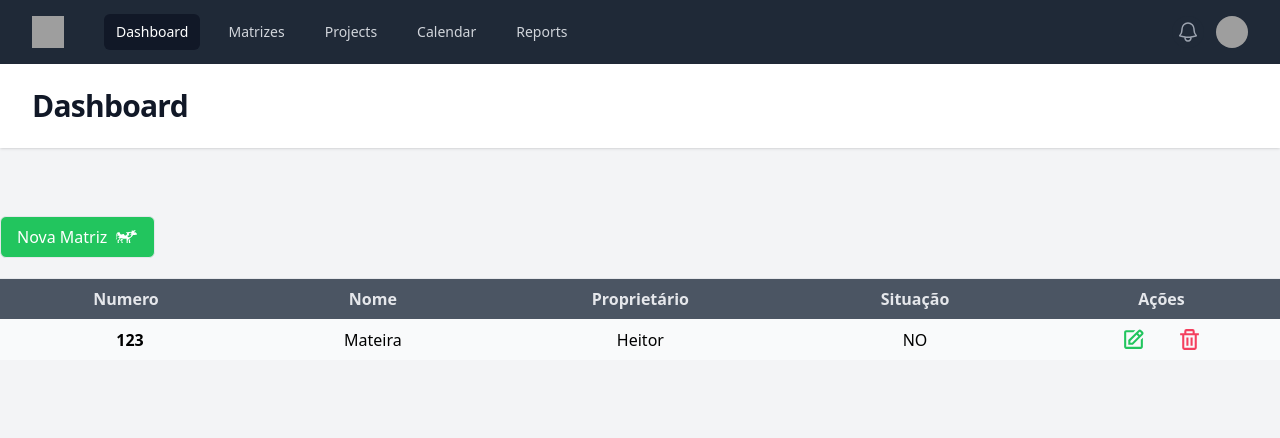
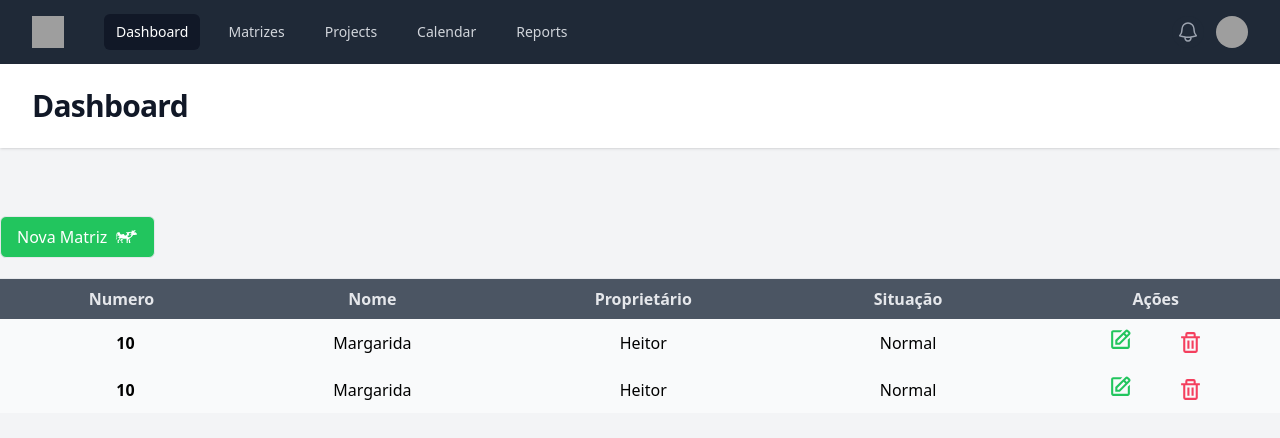
Before and after one commit to heitorcalaca/novo_controle_gado, a Next.js app: page /matrizes in a window 1280 px wide. Shown: the top 438 px of the page. Built offline with nearby package versions, Linux system fonts and the light colour scheme; grey boxes are pictures that could not be loaded.

Commit message:
lista + edit

```diff
--- /dev/null
+++ b/app/editaMatriz/page.jsx
@@ -0,0 +1,9 @@
+import FormEditaMatriz from "@/components/FormEditaMatriz";
+
+export default function NovaMatriz() {
+  return (
+    <div className="container mx-auto">
+      <FormEditaMatriz />;
+    </div>
+  );
+}
--- a/components/FormEditaMatriz copy.jsx
+++ b/components/FormEditaMatriz.jsx
@@ -190,7 +190,7 @@ export default function FormEditaMatriz() {
       </div>
       <div className="w-4/6 pt-4">
         <button className="justify-center text-md w-full bg-green-500 border rounded py-3 px-2 text-white">
-          Salvar
+          Salvar Alterações
         </button>
       </div>
     </form>
--- a/components/ListaMatrizes.jsx
+++ b/components/ListaMatrizes.jsx
@@ -1,6 +1,7 @@
 import Link from "next/link";
 import { GiCow } from "react-icons/gi";
 import { BiEdit, BiTrash } from "react-icons/bi";
+import data from "../database/data.json";
 
 export default function ListaMatrizes() {
   return (
@@ -42,30 +43,9 @@ export default function ListaMatrizes() {
           </tr>
         </thead>
         <tbody className="bg-gray-200">
-          <tr className="bg-gray-50 text-center">
-            <td className="px-16 py-2">
-              <span className="text-center ml-2 font-semibold">123</span>
-            </td>
-            <td className="px-16 py2">
-              <span>Mateira</span>
-            </td>
-            <td className="px-16 py2">
-              <span>Heitor</span>
-            </td>
-            <td className="px-16 py2">
-              <span>NO</span>
-            </td>
-            <td className="px-16 py-2 flex justify-around gap-1">
-              <button className="cursor">
-                {" "}
-                <BiEdit size={25} color="rgb(34,197,94)" />
-              </button>
-              <button className="cursor">
-                {" "}
-                <BiTrash size={25} color="rgb(244,63,94)" />{" "}
-              </button>
-            </td>
-          </tr>
+          {data.map((obj, i) => (
+            <Tr {...obj} key={i} />
+          ))}
         </tbody>
       </table>
     </div>
@@ -73,16 +53,6 @@ export default function ListaMatrizes() {
 }
 
 function Tr({ _id, numero, nome, proprietario, situacao }) {
-  const visible = useSelector((state) => state.app.client.toggleForm);
-  const dispatch = useDispatch();
-
-  const onUpdate = () => {
-    dispatch(toggleChangeAction());
-    if (visible) {
-      dispatch(updateAction(_id));
-    }
-  };
-
   return (
     <tr className="bg-gray-50 text-center">
       <td className="px-16 py-2">
@@ -100,10 +70,12 @@ function Tr({ _id, numero, nome, proprietario, situacao }) {
         <span>{situacao || "Unknown"}</span>
       </td>
       <td className="px-16 py-2 flex justify-around gap-5">
-        <button className="cursor" onClick={onUpdate}>
-          {" "}
-          <BiEdit size={25} color="rgb(34,197,94)" />
-        </button>
+        <Link href="/editaMatriz">
+          <button className="cursor">
+            {" "}
+            <BiEdit size={25} color="rgb(34,197,94)" />
+          </button>
+        </Link>
         <button className="cursor">
           {" "}
           <BiTrash size={25} color="rgb(244,63,94)" />{" "}
--- /dev/null
+++ b/database/data.json
@@ -0,0 +1,24 @@
+[
+  {
+    "numero": "10",
+    "nome": "Margarida",
+    "caracteristica": "Amarela",
+    "dataNascimento": "2023-06-19",
+    "proprietario": "Heitor",
+    "situacao": "Normal",
+    "nomePai": "321",
+    "situacaoMae": "Morreu",
+    "nomeMae": "Maria"
+  },
+  {
+    "numero": "10",
+    "nome": "Margarida",
+    "caracteristica": "Amarela",
+    "dataNascimento": "2023-06-19",
+    "proprietario": "Heitor",
+    "situacao": "Normal",
+    "nomePai": "321",
+    "situacaoMae": "Morreu",
+    "nomeMae": "Maria"
+  }
+]
```
Also changed, not shown: models/matriz.js (added, +16 -0 lines).
